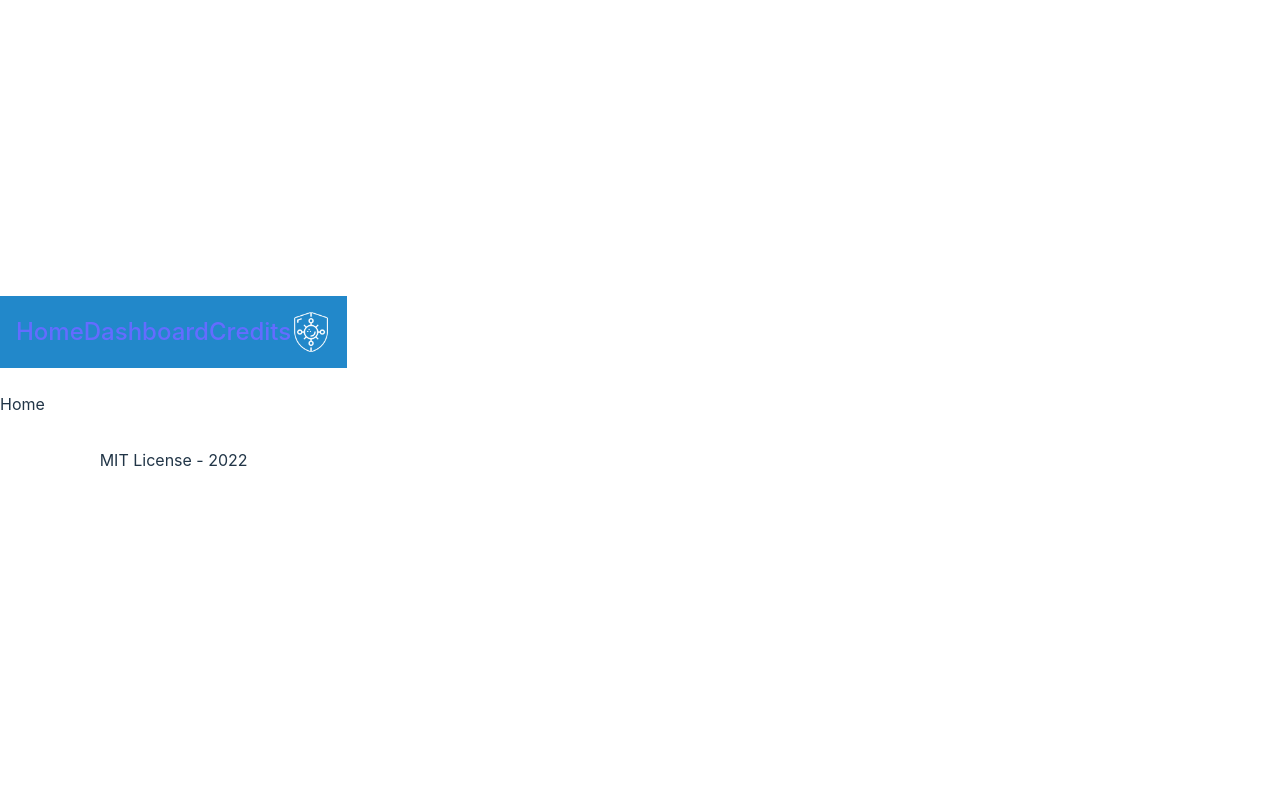
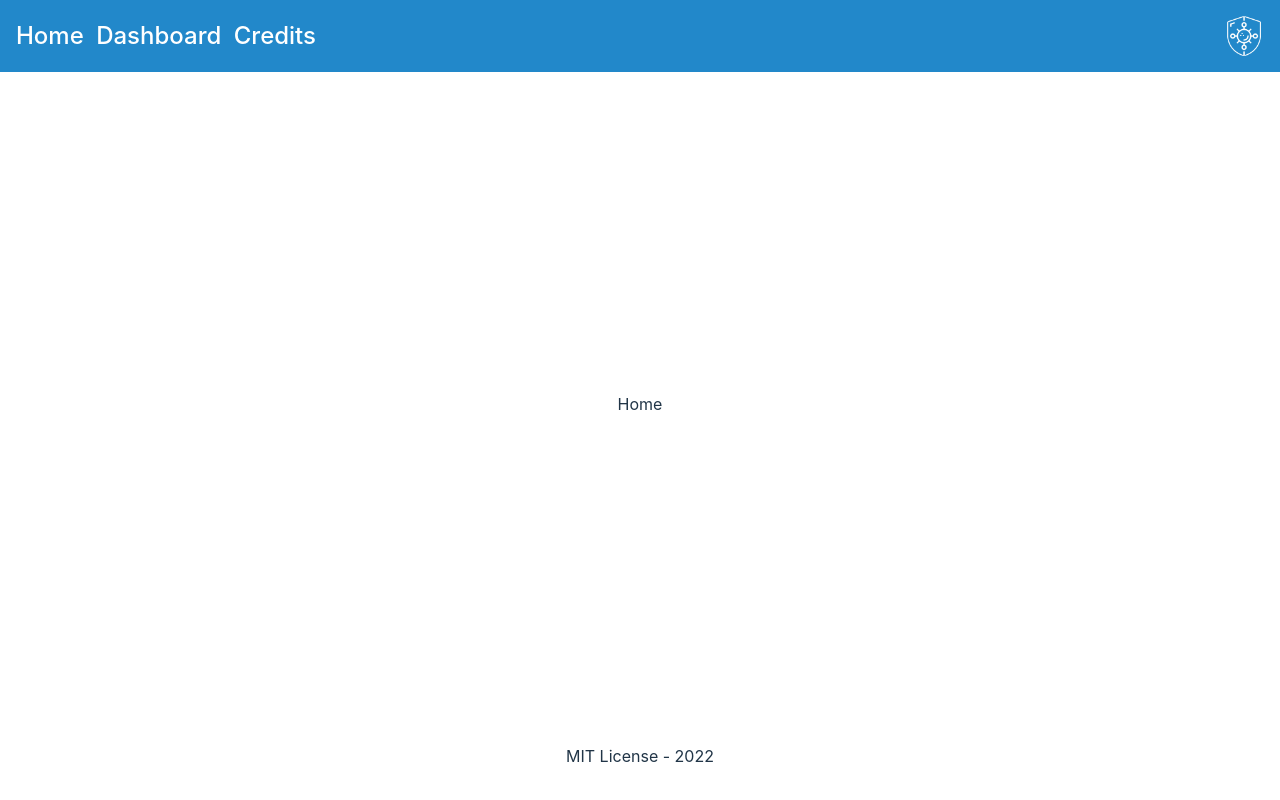
Before and after one commit to amandaalexandre/covid-countries, a React (Vite) app: page / in a window 1280 px wide. Built offline with nearby package versions, Linux system fonts and the light colour scheme.

Commit message:
style: body size

```diff
--- a/src/assets/navbar.css
+++ b/src/assets/navbar.css
@@ -9,10 +9,13 @@ header {
     padding: 1rem;
     background-color: #2288ca;
     margin-bottom: 1.5rem;
+    width: 100%;
 }
 
 .navbar-links {
+    min-width: 300px;
     display: flex;
+    justify-content: space-between;
     align-items: center;
     flex-flow: wrap;
 
--- a/src/index.css
+++ b/src/index.css
@@ -23,18 +23,24 @@
 
 a {
   font-weight: 500;
-  color: #646cff;
+  color: white;
   text-decoration: inherit;
 }
 a:hover {
-  color: #535bf2;
+  font-weight: 600;
 }
 
 body {
+
+}
+
+.App {
   display: flex;
+  flex-direction: column;
+  justify-content: space-between;
   place-items: center;
-  min-width: 320px;
-  min-height: 100vh;
+  width: 100vw;
+  height: 100vh;
   max-width: 1280px;
   margin: 0 auto;
 }
```
